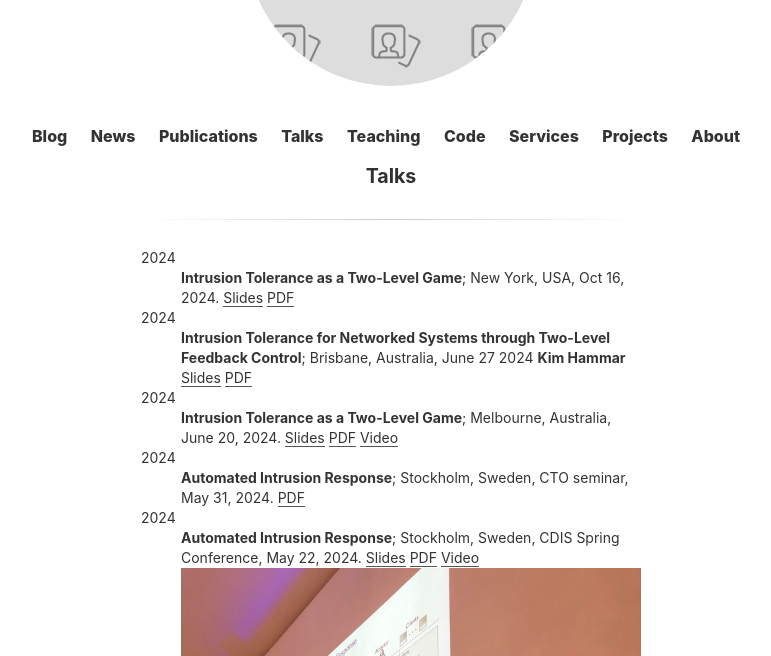
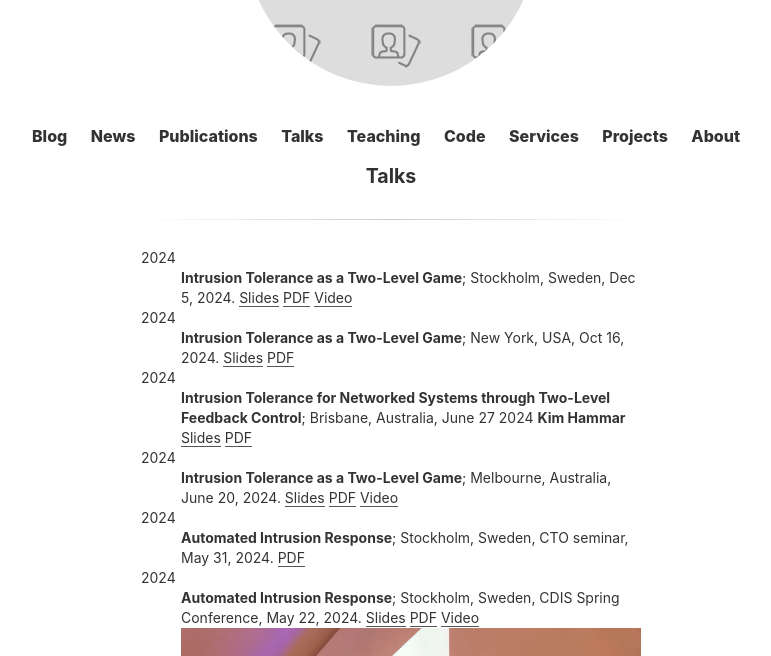
Before and after one commit to Limmen/Limmen.github.io, a Jekyll site: the page built from talks.md, in a window 1280 px wide and 900 px high, cut to the strip 244-900 px from the top of the window. Shown: the whole strip, without its empty margins (249-1020 px from the left). Built offline with Jekyll 4.4.1, drawn with Linux system fonts in a browser that asks for light colours.

Commit message:
add talk

```diff
--- a/talks.md
+++ b/talks.md
@@ -2,6 +2,12 @@
 layout: page
 title: Talks
 ---
+
+2024
+:   **Intrusion Tolerance as a Two-Level Game**; Stockholm, Sweden, Dec 5, 2024.
+	[Slides](https://www.slideshare.net/slideshow/optimal-security-response-to-network-intrusions-in-it-systems/273897370)
+	[PDF](/assets/slides/KH_defense_slides.pdf)
+	[Video](https://www.youtube.com/watch?v=n2zjh_YQjXY&)
 
 2024
 :   **Intrusion Tolerance as a Two-Level Game**; New York, USA, Oct 16, 2024.
```
Also changed, not shown: 1 other file.
